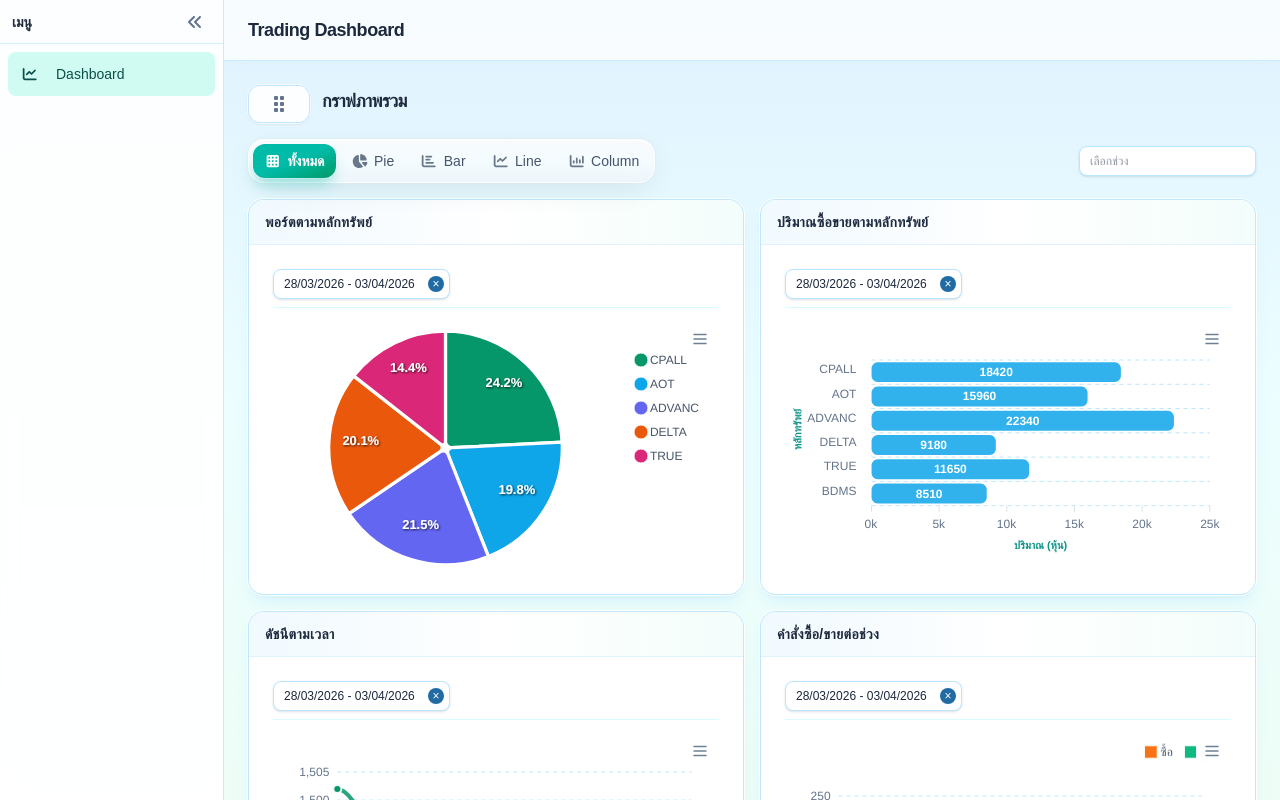
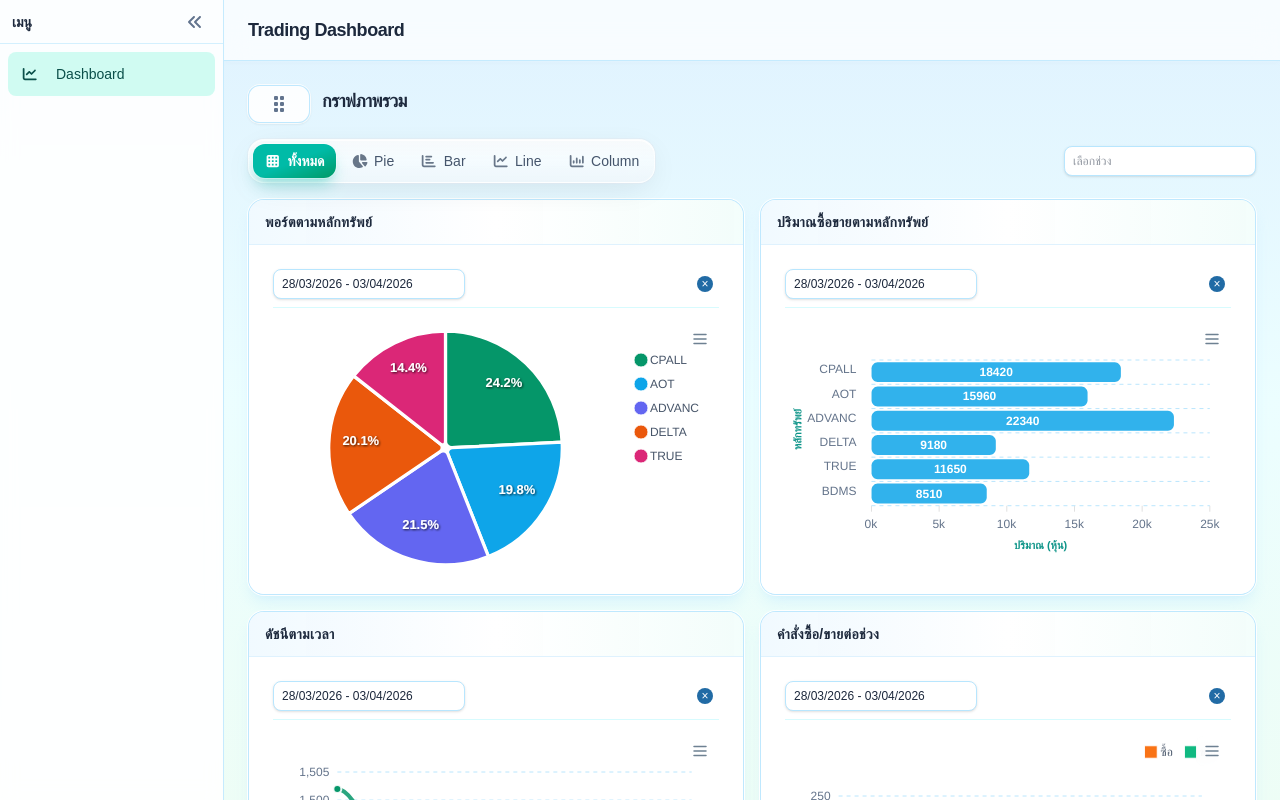
Before and after one commit to herorshi/dashboard-test-nano-bot, a Next.js app: page /dashboard in a window 1280 px wide. Built offline with nearby package versions, Linux system fonts and the light colour scheme.

Commit message:
fixed-ui

```diff
--- a/components/charts/ChartDateRangePicker.tsx
+++ b/components/charts/ChartDateRangePicker.tsx
@@ -1,6 +1,5 @@
 "use client";
 
-import { format } from "date-fns";
 import { th } from "date-fns/locale";
 import DatePicker, { registerLocale } from "react-datepicker";
 import "react-datepicker/dist/react-datepicker.css";
@@ -17,9 +16,13 @@ export type ChartDateRangePickerProps = {
   variant?: "card" | "inline";
 };
 
-/** ต่ำกว่า xl: ช่องวันที่เต็มแถว (มือถือ + iPad); xl+: กว้างตามเนื้อหา */
+
 const mobileFullWidthDateRoot =
-  "[&_.react-datepicker-wrapper]:block [&_.react-datepicker-wrapper]:w-full [&_.react-datepicker-wrapper]:min-w-0 [&_.react-datepicker__input-container]:flex [&_.react-datepicker__input-container]:w-full [&_.react-datepicker__input-container]:min-w-0 [&_.react-datepicker__input-container]:max-w-full [&_.react-datepicker__input-container]:items-center [&_input]:box-border [&_input]:min-w-0 [&_input]:w-full [&_input]:flex-1 xl:[&_.react-datepicker-wrapper]:w-auto xl:[&_.react-datepicker__input-container]:w-auto xl:[&_input]:w-auto xl:[&_input]:max-w-none xl:[&_input]:flex-none";
+  "[&_.react-datepicker-wrapper]:block [&_.react-datepicker-wrapper]:w-full [&_.react-datepicker-wrapper]:min-w-0 [&_.react-datepicker__input-container]:flex [&_.react-datepicker__input-container]:w-full [&_.react-datepicker__input-container]:min-w-0 [&_.react-datepicker__input-container]:max-w-full [&_.react-datepicker__input-container]:items-center [&_input]:box-border [&_input]:w-full";
+
+
+const inputWidthShared =
+  "w-full min-w-0 max-w-full xl:min-w-[12rem] xl:max-w-[12rem]";
 
 export function ChartDateRangePicker({
   startDate,
@@ -48,7 +51,7 @@ export function ChartDateRangePicker({
         locale="th"
         placeholderText="เลือกช่วง"
         isClearable
-        className="min-w-0 w-full max-w-full rounded-lg border border-sky-200 bg-white px-2.5 py-1.5 text-xs text-slate-800 shadow-sm outline-none focus:border-teal-400 focus:ring-1 focus:ring-teal-300 xl:w-auto xl:max-w-none"
+        className={`box-border rounded-lg border border-sky-200 bg-white px-2 py-1.5 pr-9 text-xs tabular-nums text-slate-800 shadow-sm outline-none focus:border-teal-400 focus:ring-1 focus:ring-teal-300 ${inputWidthShared}`}
         calendarClassName="!font-sans"
       />
     </div>
--- a/components/dashboard/GlobalChartDateRangeBar.tsx
+++ b/components/dashboard/GlobalChartDateRangeBar.tsx
@@ -26,7 +26,7 @@ export function GlobalChartDateRangeBar() {
   };
 
   return (
-    <div className="block w-full min-w-0 max-w-full xl:inline-block xl:w-auto xl:max-w-none">
+    <div className="block w-full min-w-0 max-w-full xl:block xl:w-full xl:max-w-[12rem]">
       <ChartDateRangePicker
         variant="inline"
         startDate={globalStart}
--- a/components/dashboard/TradingDashboard.tsx
+++ b/components/dashboard/TradingDashboard.tsx
@@ -44,6 +44,9 @@ const CHART_DND_SENSORS = [
     options: { activationConstraint: { distance: 8 } },
   },
 ];
+
+
+const DND_CONTEXT_ID = "dashboard-trading-dnd";
 
 const SECTION_IDS = ["charts", "table"] as const;
 type SectionId = (typeof SECTION_IDS)[number];
@@ -370,6 +373,7 @@ export function TradingDashboard() {
         <div className="flex min-h-0 flex-1 flex-col">
         <DashboardDndLayoutTickContext.Provider value={dndLayoutTick}>
           <DndContext
+            id={DND_CONTEXT_ID}
             sensors={CHART_DND_SENSORS}
             collisionDetection={closestCenter}
             onDragEnd={handleDragEnd}
```
